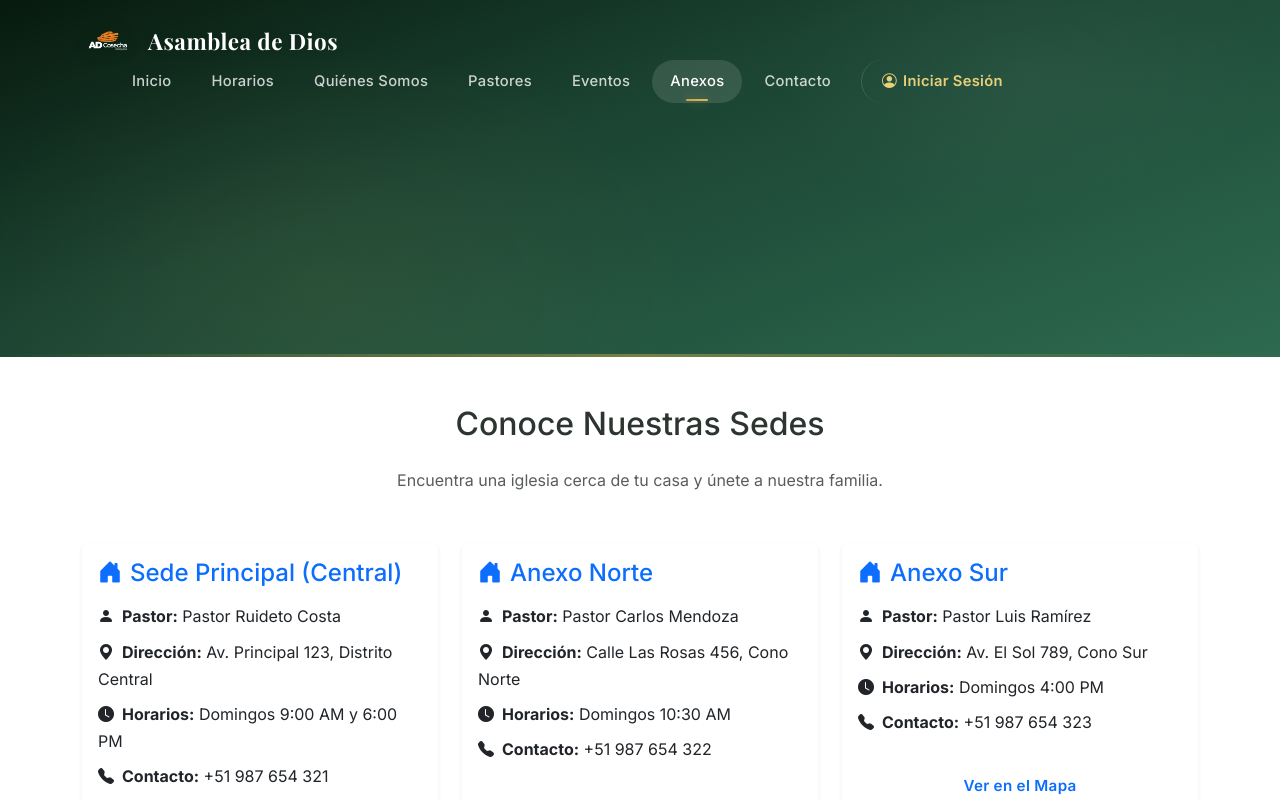
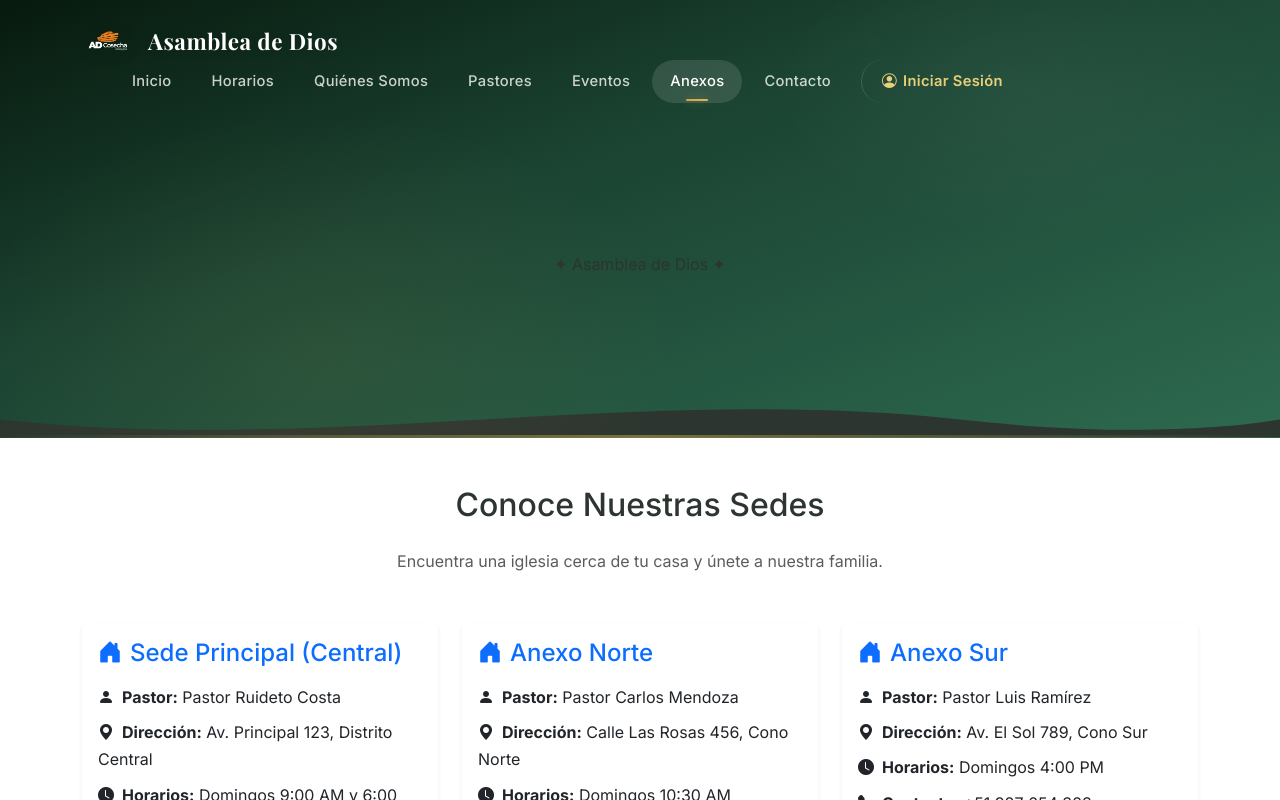
Before and after one commit to gerargram2006/Pagina-Iglesia, a React (Vite) app: page /anexos in a window 1280 px wide. Shown: the top 800 px of the page. Built offline with nearby package versions, Linux system fonts and the light colour scheme.

Commit message:
fix: actualizar diseño visual del encabezado de página

```diff
--- a/src/components/PageHeader.jsx
+++ b/src/components/PageHeader.jsx
@@ -3,10 +3,20 @@ import NavBar from './NavBar';
 export default function PageHeader({ title, subtitle }) {
     return (
         <header className="page-header">
+            <div className="page-header-shapes" aria-hidden="true">
+                <span className="page-header-shape page-header-shape-1"></span>
+                <span className="page-header-shape page-header-shape-2"></span>
+            </div>
             <NavBar />
             <div className="container page-header-title">
+                <span className="page-header-badge" data-animate="fade-in-down">✦ Asamblea de Dios ✦</span>
                 <h1>{title}</h1>
-                <p>{subtitle}</p>
+                {subtitle && <p>{subtitle}</p>}
+            </div>
+            <div className="page-header-wave" aria-hidden="true">
+                <svg viewBox="0 0 1440 60" preserveAspectRatio="none">
+                    <path d="M0,40 C360,80 720,0 1080,40 C1260,60 1380,50 1440,40 L1440,60 L0,60 Z" fill="currentColor" />
+                </svg>
             </div>
         </header>
     );
```
